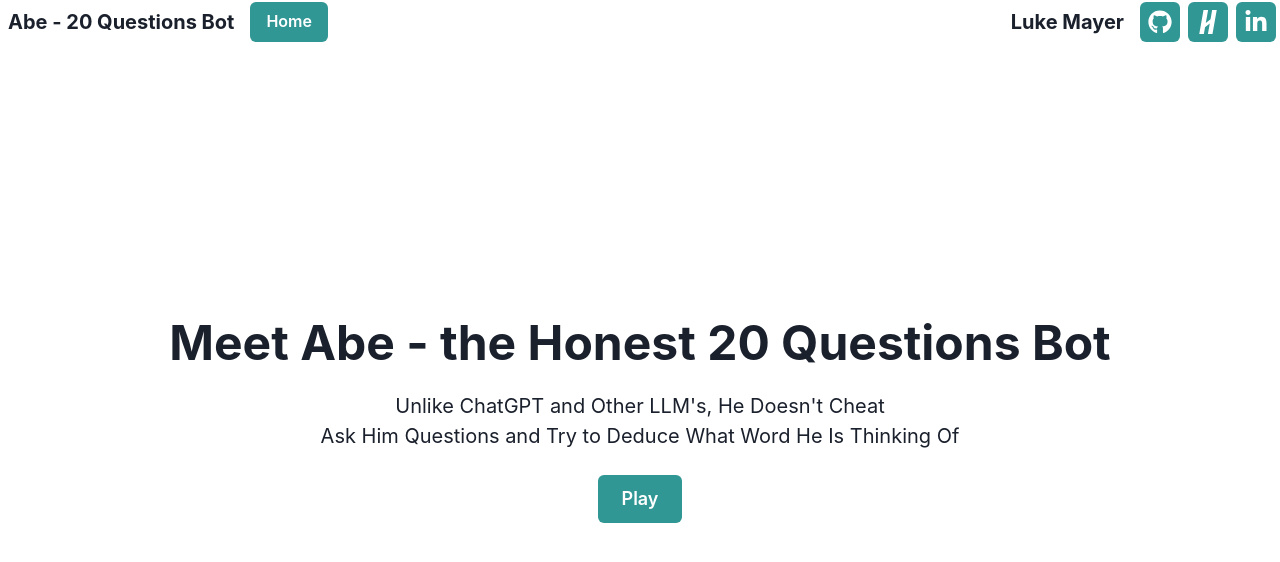
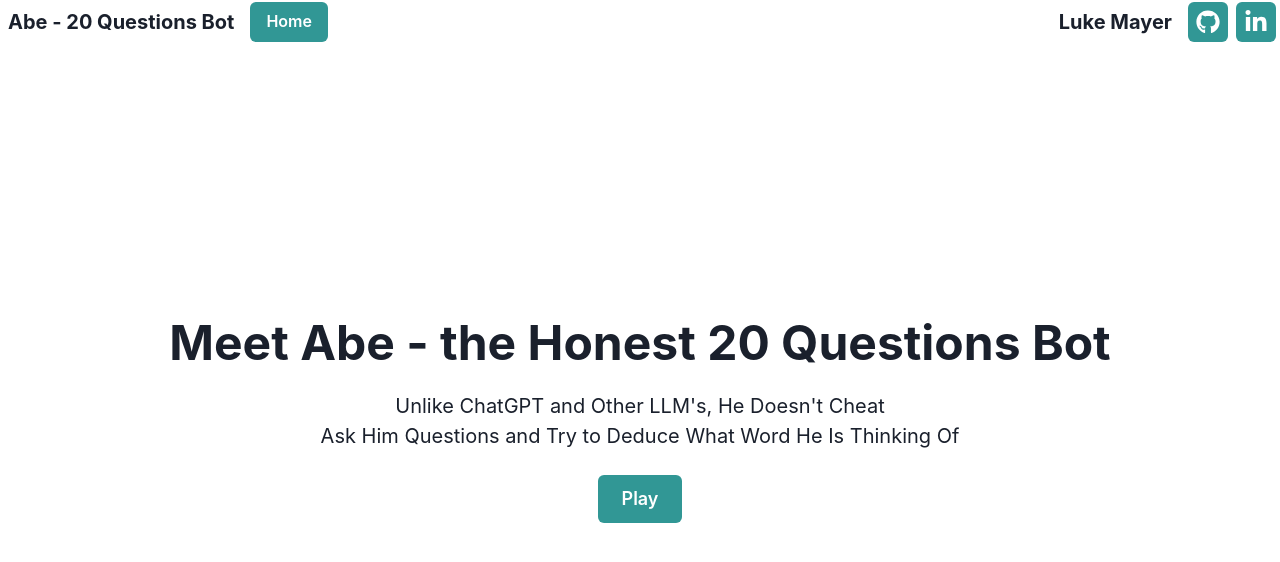
Before and after one commit to luke-mayer/20-Questions-Site, a React (Vite) app: page / in a window 1280 px wide. Shown: the top 562 px of the page. Built offline with nearby package versions, Linux system fonts and the light colour scheme.

Commit message:
Updated header social links

```diff
--- a/src/components/HeaderMain.jsx
+++ b/src/components/HeaderMain.jsx
@@ -34,14 +34,6 @@ function HeaderMain() {
           </Button>
         </ChakraLink>
         <ChakraLink
-          href="https://umd.joinhandshake.com/profiles/50652472"
-          isExternal
-        >
-          <Button p="0" colorScheme="teal">
-            <Icon as={SiHandshake} boxSize={6} />
-          </Button>
-        </ChakraLink>
-        <ChakraLink
           href="https://www.linkedin.com/in/luke-mayer316/"
           isExternal
         >
```
